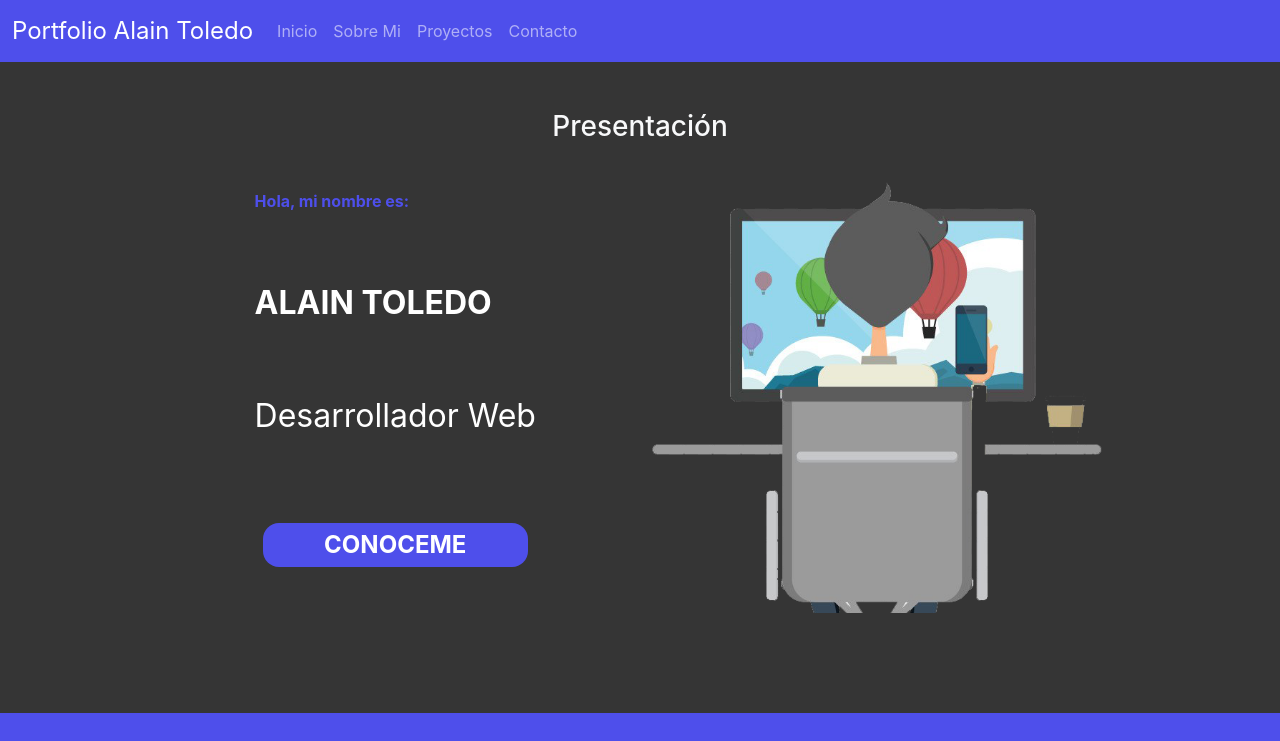
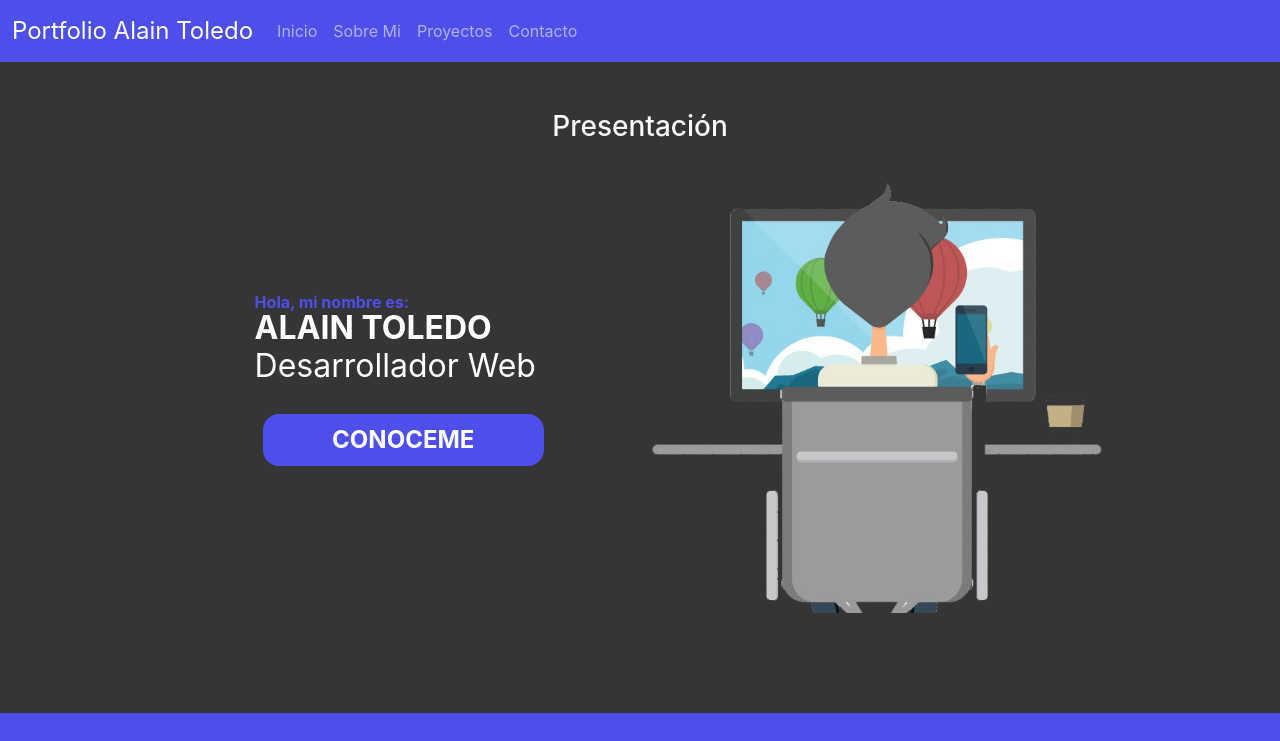
Before and after one commit to alaintoledo94/portfolio_alain_toledo, a plain HTML site: page index.html in a window 1280 px wide. Shown: the top 741 px of the page. Drawn offline with Linux system fonts and the light colour scheme.

Commit message:
Coreccion posicion titulos index

```diff
--- a/css/styles.css
+++ b/css/styles.css
@@ -39,12 +39,16 @@ nav {
 }
 
 .nombre_1 {
+
   font-weight: bold;
   margin-bottom: -10px;
   color: #4e4feb;
+
 }
 
 .nombre_2 {
+  padding: 0;
+
   font-weight: bold;
   font-size: 2rem;
   color: white;
@@ -54,12 +58,15 @@ nav {
 .nombre_3 {
   font-size: 2rem;
   color: white;
+
+  padding: 0;
 }
 
 .nombres_index {
   display: grid;
   align-items: center;
   justify-content: center;
+
 }
 
 
@@ -67,6 +74,7 @@ nav {
 .btn_index {
   background-color: #4e4feb;
   color: white;
+  width: 100%;
   font-weight: bold;
   font-size: 1.5rem;
 }
--- a/index.html
+++ b/index.html
@@ -47,15 +47,21 @@
       <div class="row section1 contenedor_principal_index">
         <h1 class="mt-5 text-center text-light fs-3">Presentación</h1>
         <div class="col-6 col-sm-6 col-md-6 col-lg-6 col-xl-6 col-xxl-6  nombres_index">
-          <p class="nombre_1">Hola, mi nombre es:</p>
-          <p class="nombre_2">ALAIN TOLEDO</p>
-          <p class="nombre_3 m-0 p-0">Desarrollador Web</p>
-          <button class="btn_index p-1 rounded-4 border-0 m-2"><a href="./pages/principal.html">CONOCEME</a></button>
+
+          <div>
+            <p class="nombre_1">Hola, mi nombre es:</p>
+            <p class="nombre_2">ALAIN TOLEDO</p>
+            <p class="nombre_3 ">Desarrollador Web</p>
+            <button class="btn_index p-2 rounded-4 border-0 m-2"><a href="./pages/principal.html">CONOCEME</a></button>
+          </div>
+
+
         </div>
         <div class="col-6 col-sm-12 col-md-6 col-lg-6 col-xl-6 col-xxl-6 contenedor_img">
-          <img class="index_img" src="./assets/img/PERSONA.png" alt="Imagen index">
+          <img class="index_img" src="./assets/img/persona.png" alt="Imagen index">
         </div>
       </div>
+
     </section>
 
   </main>
```
Also changed, not shown: pages/proyectos.html (+1 -1 lines).
